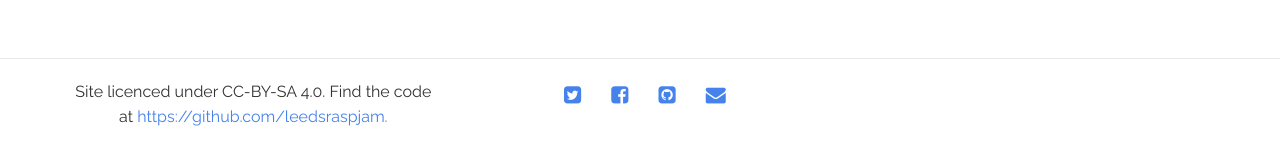
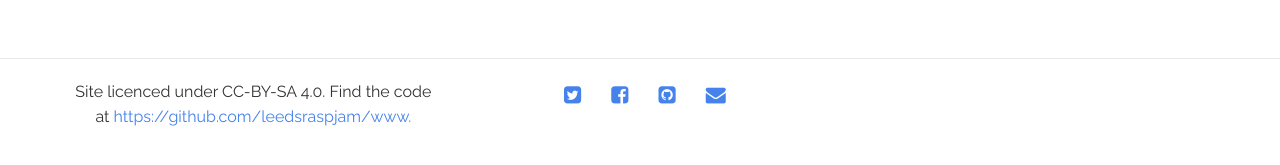
Before and after one commit to LeedsRaspJam/www, a Jekyll site: the page built from index.html, in a window 1280 px wide. Shown: the part 668-833 px from the top of the page. Built offline with Jekyll 4.4.1, drawn with Linux system fonts in a browser that asks for light colours; the list of posts is cut into pages by our own code.

Commit message:
Update footer.html

```diff
--- a/_includes/footer.html
+++ b/_includes/footer.html
@@ -1,7 +1,7 @@
 <footer>
     <div class="container">
         <div class="row p20">
-            <div class="col-md-4 text-center mt25">Site licenced under CC-BY-SA 4.0. Find the code at <a href="https://github.com/leedsraspjam/">https://github.com/leedsraspjam.</a></div>
+            <div class="col-md-4 text-center mt25">Site licenced under CC-BY-SA 4.0. Find the code at <a href="https://github.com/leedsraspjam/www/">https://github.com/leedsraspjam/www.</a></div>
             <div class="col-md-4 text-center mt25">
                {% if site.twitter %}
                <a target="_blank" href="{{site.twitter}}"><li class="social twitter"><i class="fa fa-twitter-square"></i></li></a>
```
